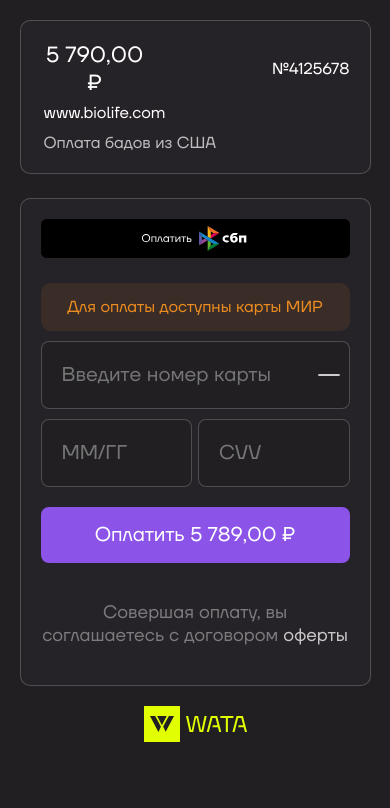
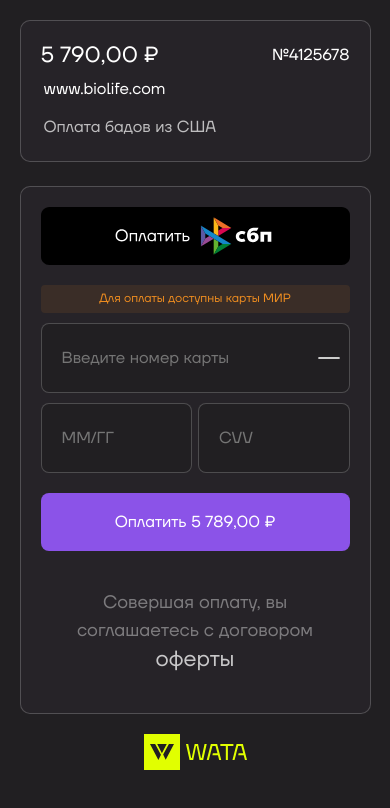
Before and after one commit to WataPayments/pay-form, a React (Create React App) app in the folder pay/: page / in a window 390 px wide. Shown: the top 808 px of the page. Built offline with nearby package versions, Linux system fonts and the light colour scheme.

Commit message:
fix mobile adaptation

```diff
--- a/pay/src/Components/OrderAddCart.jsx
+++ b/pay/src/Components/OrderAddCart.jsx
@@ -1,6 +1,7 @@
-import React, { useState } from "react";
+import React, {useState} from "react";
 import "../Styles/OrderAddCartStyle.css";
-import SBP from "../Images/SBP button.svg";
+import SBPDefault from "../Images/SBP button.svg";
+import SBPSmall from "../Images/SBP button small.svg";
 
 export default function OrderAddCart() {
     const [cardNumber, setCardNumber] = useState("");
@@ -11,7 +12,7 @@
     const [expiryDateError, setExpiryDateError] = useState("");
     const [cvvError, setCvvError] = useState("");
     const [isSubmitted, setIsSubmitted] = useState(false);
-    const [isActivate,setIsActivate]=useState(false);
+    const [isActivate, setIsActivate] = useState(false);
 
     const handleCardNumberChange = (event) => {
         let inputCardNumber = event.target.value.replace(/\s/g, "");
@@ -112,7 +113,8 @@
                 <div className={"order-add-cart-block"}>
                     <form onSubmit={handleSubmit}>
                         <a>
-                            <img src={SBP} alt="SBP"/>
+                            <img src={SBPDefault} className={"big-image"} alt="Адаптивное изображение"/>
+                            <img src={SBPSmall} alt="Адаптивное изображение" className="small-image"/>
                         </a>
 
                         <div className={"add-cart-block"}>
@@ -163,8 +165,6 @@
                         <div className={"submit-button"}>
                             <input type="submit" value="Оплатить 5 789,00 ₽"/>
                         </div>
-
-
                     </form>
                     <div className={"accept-text"}>
                         <p>Совершая оплату, вы соглашаетесь с договором <a href="">оферты</a></p>
--- a/pay/src/Styles/OrderAddCartStyle.css
+++ b/pay/src/Styles/OrderAddCartStyle.css
@@ -88,6 +88,15 @@
     src: url('../Fonts/TTFirsNeue/TTFirsNeue-ThinItalic.ttf') format('truetype');
 }
 
+:root {
+    --Text-Primary: #FFF;
+}
+
+:root {
+    --Text-Secondry: rgba(255, 255, 255, 0.75);
+}
+
+
 .order-add-cart-block {
     width: 40%;
     border-radius: 10px;
@@ -104,40 +113,47 @@
     font-weight: 400;
     padding: 20px;
 }
-form{
+
+form {
     width: 100%;
 }
+
 form > a {
     cursor: pointer;
     width: 100%;
 }
-form>a>img{
+
+form > a > img {
     width: 100%;
 }
 
-form>a:hover img{
+form > a:hover img {
     filter: brightness(0.8);
 }
-
-.sbp-button{
+.small-image {
+    display: none;
+}
+.sbp-button {
     width: 100%;
     text-align: center;
     margin-top: 5%;
     margin-bottom: 5%;
 }
-.sbp-button a{
+
+.sbp-button a {
     width: 100%;
     display: block;
 }
-.sbp-button a>img{
+
+.sbp-button a > img {
     width: 90%;
 }
 
-.add-cart-block{
+.add-cart-block {
     width: 100%;
 }
 
-.label-text{
+.label-text {
     width: 100%;
     background-color: #ED8C201A;
     border-radius: 10px;
@@ -156,7 +172,8 @@
     font-size: 20px;
     font-weight: 400;
 }
-.card-number-container{
+
+.card-number-container {
     width: 100%;
     display: flex;
     flex-direction: column;
@@ -178,7 +195,7 @@
     color: #000;
 }
 
-input[type="text"], input[type="number"] ,input[type="password"]{
+input[type="text"], input[type="number"], input[type="password"] {
     width: 100%;
     padding: 20px;
     border-radius: 8px;
@@ -188,12 +205,12 @@
     font-size: 20px;
 }
 
-input[type=text]:focus, input[type="number"]:focus,input[type="password"]:focus{
+input[type=text]:focus, input[type="number"]:focus, input[type="password"]:focus {
     outline: 2px solid #E1FF00;
 }
 
 input.error {
-    border:1px solid red;
+    border: 1px solid red;
 
 }
 
@@ -204,10 +221,12 @@
     justify-content: space-between;
     margin: 10px 0;
 }
+
 .cvv-container input {
     width: 49%;
 
 }
+
 input[type="submit"] {
     width: 100%;
     color: #fff;
@@ -219,26 +238,31 @@
     font-size: 20px;
     transition: background-color 500ms ease-in-out;
 }
+
 input[type="submit"]:hover {
     background-color: #522F8B;
 }
-.submit-button{
+
+.submit-button {
     width: 100%;
     display: flex;
     justify-content: center;
     margin-bottom: 20px;
     margin-top: 20px;
 }
-.accept-text{
+
+.accept-text {
     width: 100%;
     text-align: center;
     margin-bottom: 0;
 }
-.accept-text p{
+
+.accept-text p {
     color: rgba(255, 255, 255, 0.40);
     font-size: 18px;
 }
-.accept-text a{
+
+.accept-text a {
     text-decoration: none;
     color: rgba(255, 255, 255, 0.75);
 }
@@ -260,40 +284,48 @@
         font-weight: 400;
         padding: 20px;
     }
-    form{
+
+    form {
         width: 100%;
     }
+
     form > a {
         cursor: pointer;
         width: 100%;
     }
-    form>a>img{
+
+    form > a > img {
         width: 100%;
     }
 
-    form>a:hover img{
+    form > a:hover img {
         filter: brightness(0.8);
     }
 
-    .sbp-button{
+    .small-image {
+        display: none;
+    }
+    .sbp-button {
         width: 100%;
         text-align: center;
         margin-top: 5%;
         margin-bottom: 5%;
     }
-    .sbp-button a{
+
+    .sbp-button a {
         width: 100%;
         display: block;
     }
-    .sbp-button a>img{
+
+    .sbp-button a > img {
         width: 90%;
     }
 
-    .add-cart-block{
+    .add-cart-block {
         width: 100%;
     }
 
-    .label-text{
+    .label-text {
         width: 100%;
         background-color: #ED8C201A;
         border-radius: 10px;
@@ -312,7 +344,8 @@
         font-size: 20px;
         font-weight: 400;
     }
-    .card-number-container{
+
+    .card-number-container {
         width: 100%;
         display: flex;
         flex-direction: column;
@@ -344,7 +377,7 @@
         font-size: 20px;
     }
 
-    input[type=text]:focus, input[type="number"]:focus{
+    input[type=text]:focus, input[type="number"]:focus {
         outline: 2px solid #E1FF00;
     }
 
@@ -354,10 +387,12 @@
         justify-content: space-between;
         margin: 10px 0;
     }
+
     .cvv-container input {
         width: 49%;
 
     }
+
     input[type="submit"] {
         width: 100%;
         color: #fff;
@@ -369,33 +404,38 @@
         font-size: 20px;
         transition: background-color 500ms ease-in-out;
     }
+
     input[type="submit"]:hover {
         background-color: #522F8B;
     }
-    .submit-button{
+
+    .submit-button {
         width: 100%;
         display: flex;
         justify-content: center;
         margin-bottom: 20px;
         margin-top: 20px;
     }
-    .accept-text{
+
+    .accept-text {
         width: 100%;
         text-align: center;
         margin-bottom: 0;
     }
-    .accept-text p{
+
+    .accept-text p {
         color: rgba(255, 255, 255, 0.40);
         font-size: 18px;
     }
-    .accept-text a{
+
+    .accept-text a {
         text-decoration: none;
         color: rgba(255, 255, 255, 0.75);
     }
 }
 
 
-@media screen and (max-width: 1024px){
+@media screen and (max-width: 1024px) {
     .order-add-cart-block {
         width: 70%;
         border-radius: 10px;
@@ -412,40 +452,49 @@
         font-weight: 400;
         padding: 20px;
     }
-    form{
+
+    form {
         width: 100%;
     }
+
     form > a {
         cursor: pointer;
         width: 100%;
     }
-    form>a>img{
+
+    form > a > img {
         width: 100%;
     }
 
-    form>a:hover img{
+    form > a:hover img {
         filter: brightness(0.8);
     }
 
-    .sbp-button{
+
+    .small-image {
+        display: none;
+    }
+    .sbp-button {
         width: 100%;
         text-align: center;
         margin-top: 5%;
         margin-bottom: 5%;
     }
-    .sbp-button a{
+
+    .sbp-button a {
         width: 100%;
         display: block;
     }
-    .sbp-button a>img{
+
+    .sbp-button a > img {
         width: 90%;
     }
 
-    .add-cart-block{
+    .add-cart-block {
         width: 100%;
     }
 
-    .label-text{
+    .label-text {
         width: 100%;
         background-color: #ED8C201A;
         border-radius: 10px;
@@ -464,7 +513,8 @@
         font-size: 20px;
         font-weight: 400;
     }
-    .card-number-container{
+
+    .card-number-container {
         width: 100%;
         display: flex;
         flex-direction: column;
@@ -496,7 +546,7 @@
         font-size: 20px;
     }
 
-    input[type=text]:focus, input[type="number"]:focus{
+    input[type=text]:focus, input[type="number"]:focus {
         outline: 2px solid #E1FF00;
     }
 
@@ -506,10 +556,12 @@
         justify-content: space-between;
         margin: 10px 0;
     }
+
     .cvv-container input {
         width: 49%;
 
     }
+
     input[type="submit"] {
         width: 100%;
         color: #fff;
@@ -521,35 +573,38 @@
         font-size: 20px;
         transition: background-color 500ms ease-in-out;
     }
+
     input[type="submit"]:hover {
         background-color: #522F8B;
     }
-    .submit-button{
+
+    .submit-button {
         width: 100%;
         display: flex;
         justify-content: center;
         margin-bottom: 20px;
         margin-top: 20px;
     }
-    .accept-text{
+
+    .accept-text {
         width: 100%;
         text-align: center;
         margin-bottom: 0;
     }
-    .accept-text p{
+
+    .accept-text p {
         color: rgba(255, 255, 255, 0.40);
         font-size: 18px;
     }
-    .accept-text a{
+
+    .accept-text a {
         text-decoration: none;
         color: rgba(255, 255, 255, 0.75);
     }
 }
 
 
-
-
-@media screen and (max-width: 768px){
+@media screen and (max-width: 768px) {
     .order-add-cart-block {
         width: 80%;
         border-radius: 10px;
@@ -566,40 +621,49 @@
         font-weight: 400;
         padding: 20px;
     }
-    form{
+
+    form {
         width: 100%;
     }
+
     form > a {
         cursor: pointer;
         width: 100%;
     }
-    form>a>img{
+
+    form > a > img {
         width: 100%;
     }
 
-    form>a:hover img{
+    form > a:hover img {
         filter: brightness(0.8);
     }
 
-    .sbp-button{
+    .small-image {
+        display: none;
+    }
+
+    .sbp-button {
         width: 100%;
         text-align: center;
         margin-top: 5%;
         margin-bottom: 5%;
     }
-    .sbp-button a{
+
+    .sbp-button a {
         width: 100%;
         display: block;
     }
-    .sbp-button a>img{
+
+    .sbp-button a > img {
         width: 90%;
     }
 
-    .add-cart-block{
+    .add-cart-block {
         width: 100%;
     }
 
-    .label-text{
+    .label-text {
         width: 100%;
         background-color: #ED8C201A;
         border-radius: 10px;
@@ -618,7 +682,8 @@
         font-size: 20px;
         font-weight: 400;
     }
-    .card-number-container{
+
+    .card-number-container {
         width: 100%;
         display: flex;
         flex-direction: column;
@@ -650,7 +715,7 @@
         font-size: 20px;
     }
 
-    input[type=text]:focus, input[type="number"]:focus{
+    input[type=text]:focus, input[type="number"]:focus {
         outline: 2px solid #E1FF00;
     }
 
@@ -660,10 +725,12 @@
         justify-content: space-between;
         margin: 10px 0;
     }
+
     .cvv-container input {
         width: 49%;
 
     }
+
     input[type="submit"] {
         width: 100%;
         color: #fff;
@@ -675,26 +742,31 @@
         font-size: 20px;
         transition: background-color 500ms ease-in-out;
     }
+
     input[type="submit"]:hover {
         background-color: #522F8B;
     }
-    .submit-button{
+
+    .submit-button {
         width: 100%;
         display: flex;
         justify-content: center;
         margin-bottom: 20px;
         margin-top: 20px;
     }
-    .accept-text{
+
+    .accept-text {
         width: 100%;
         text-align: center;
         margin-bottom: 0;
     }
-    .accept-text p{
+
+    .accept-text p {
         color: rgba(255, 255, 255, 0.40);
         font-size: 18px;
     }
-    .accept-text a{
+
+    .accept-text a {
         text-decoration: none;
         color: rgba(255, 255, 255, 0.75);
     }
@@ -711,52 +783,65 @@
         flex-direction: column;
         justify-content: center;
         align-items: center;
-        color: #fff;
+        color: var(--Text-Secondry, rgba(255, 255, 255, 0.75));
         margin-top: 1%;
         font-family: 'TTFirsNeue Regular';
         font-style: normal;
         font-weight: 400;
         padding: 20px;
     }
-    form{
+
+    form {
         width: 100%;
     }
+
     form > a {
         cursor: pointer;
         width: 100%;
     }
-    form>a>img{
+
+    form > a > img {
         width: 100%;
     }
 
-    form>a:hover img{
+    form > a:hover img {
         filter: brightness(0.8);
     }
 
-    .sbp-button{
+    .big-image{
+        display: none;
+    }
+
+    .small-image {
+        display: block;
+    }
+
+    .sbp-button {
         width: 100%;
         text-align: center;
         margin-top: 5%;
         margin-bottom: 5%;
     }
-    .sbp-button a{
+
+    .sbp-button a {
         width: 100%;
         display: block;
     }
-    .sbp-button a>img{
+
+    .sbp-button a > img {
         width: 90%;
     }
 
-    .add-cart-block{
+    .add-cart-block {
         width: 100%;
     }
 
-    .label-text{
+    .label-text {
         width: 100%;
         background-color: #ED8C201A;
-        border-radius: 10px;
+        border-radius: 4px;
         text-align: center;
-        height: 48px;
+        height: 28px;
         margin-bottom: 10px;
         margin-top: 20px;
         display: flex;
@@ -767,10 +852,11 @@
 
     .label-text p {
         color: #ED8C20;
-        font-size: 16px;
+        font-size: 12px;
         font-weight: 400;
     }
-    .card-number-container{
+
+    .card-number-container {
         width: 100%;
         display: flex;
         flex-direction: column;
@@ -798,11 +884,12 @@
         border-radius: 8px;
         border: 1px solid rgba(255, 255, 255, 0.20);
         background: #211F22;
-        color: white;
-        font-size: 20px;
+        color:rgba(255, 255, 255, 0.75);
+        font-size: 16px;
+        font-weight: 400;
     }
 
-    input[type=text]:focus, input[type="number"]:focus{
+    input[type=text]:focus, input[type="number"]:focus {
         outline: 2px solid #E1FF00;
     }
 
@@ -812,10 +899,13 @@
         justify-content: space-between;
         margin: 10px 0;
     }
+
     .cvv-container input {
         width: 49%;
+        font-size: 16px;
+        color: var(--Text-Secondry, rgba(255, 255, 255, 0.75));
+    }
 
-    }
     input[type="submit"] {
         width: 100%;
         color: #fff;
@@ -824,29 +914,34 @@
         border-radius: 8px;
         background: #8B53E8;
         cursor: pointer;
-        font-size: 20px;
+        font-size: 16px;
         transition: background-color 500ms ease-in-out;
     }
+
     input[type="submit"]:hover {
         background-color: #522F8B;
     }
-    .submit-button{
+
+    .submit-button {
         width: 100%;
         display: flex;
         justify-content: center;
         margin-bottom: 20px;
         margin-top: 20px;
     }
-    .accept-text{
+
+    .accept-text {
         width: 100%;
         text-align: center;
         margin-bottom: 0;
     }
-    .accept-text p{
+
+    .accept-text p {
         color: rgba(255, 255, 255, 0.40);
         font-size: 18px;
     }
-    .accept-text a{
+
+    .accept-text a {
         text-decoration: none;
         color: rgba(255, 255, 255, 0.75);
     }
--- a/pay/src/Styles/OrderInfoStyle.css
+++ b/pay/src/Styles/OrderInfoStyle.css
@@ -125,12 +125,12 @@
     align-items: center;
 }
 .price-and-number-order p{
-    width: 20%;
+    width: 30%;
     margin-bottom: 2%;
 }
 .price{
     font-size: 26px;
-    text-align: center;
+    text-align: start;
     margin-top: 0;
 }
 .number{
@@ -433,11 +433,11 @@
         align-items: center;
     }
     .price-and-number-order p{
-        width: 35%;
+        width: 40%;
     }
     .price{
         font-size: 22px;
-        text-align: center;
+        text-align: start;
     }
     .number{
         font-size: 16px;
@@ -456,9 +456,11 @@
         text-decoration: none;
         color: #ffffff;
         text-align: start;
+        font-size: 16px;
     }
     .link-and-info-order p{
         color: rgba(255, 255, 255, 0.70);
+        font-size: 16px;
     }
     input[type="submit"] {
         width: 100%;
--- a/pay/src/index.css
+++ b/pay/src/index.css
@@ -89,19 +89,30 @@
 }
 
 
+:root {
+    --Text-Primary: #FFF;
+}
+:root {
+    --Text-Secondry: rgba(255, 255, 255, 0.75);
+}
+
 
 body {
     margin: 0;
     padding: 0;
     background: #211F22;
     overflow-x: hidden;
+
 }
 
 * {
     box-sizing: border-box;
-    font-family: 'TTFirsNeue Regular';
+    color: var(--Text-Primary, #FFF);
+    font-family: "TTFirsNeue Regular";
+    font-size: 22px;
     font-style: normal;
-    font-weight: 400;
+    font-weight: 500;
+    line-height: 28px;
 }
 
 .App {
```
Also changed, not shown: pay/src/Images/SBP button big.svg (deleted), pay/src/Images/SBP button small.svg (added).
